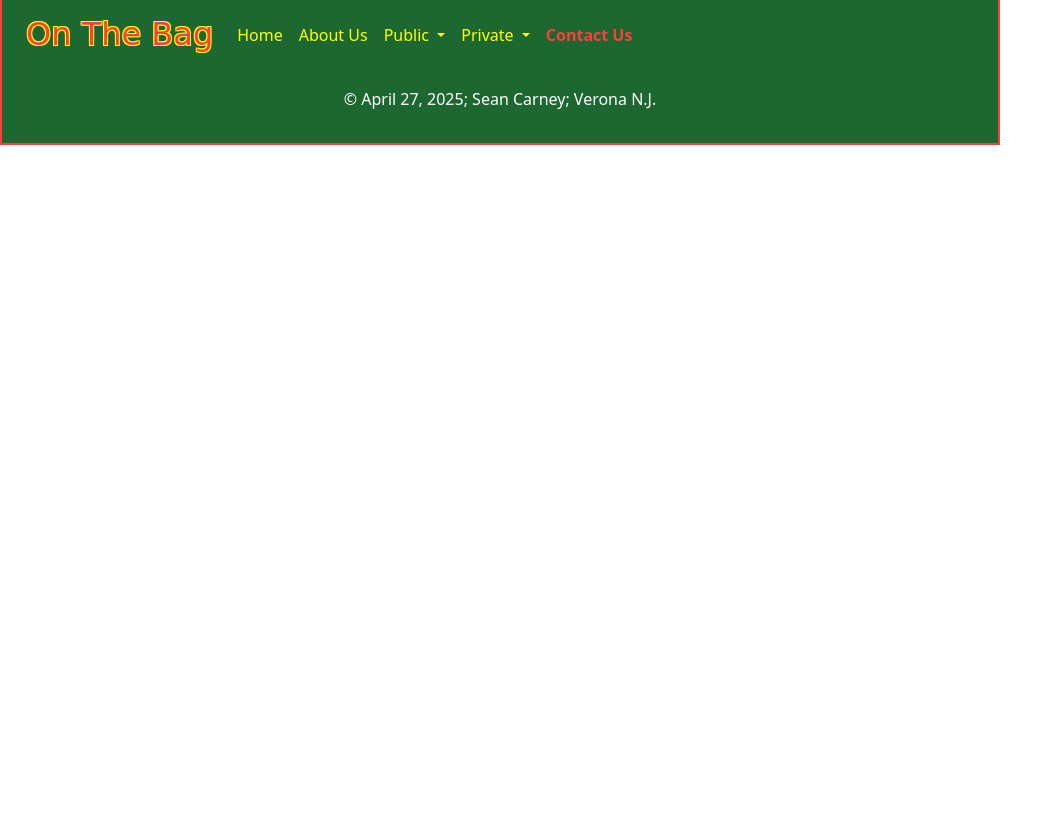
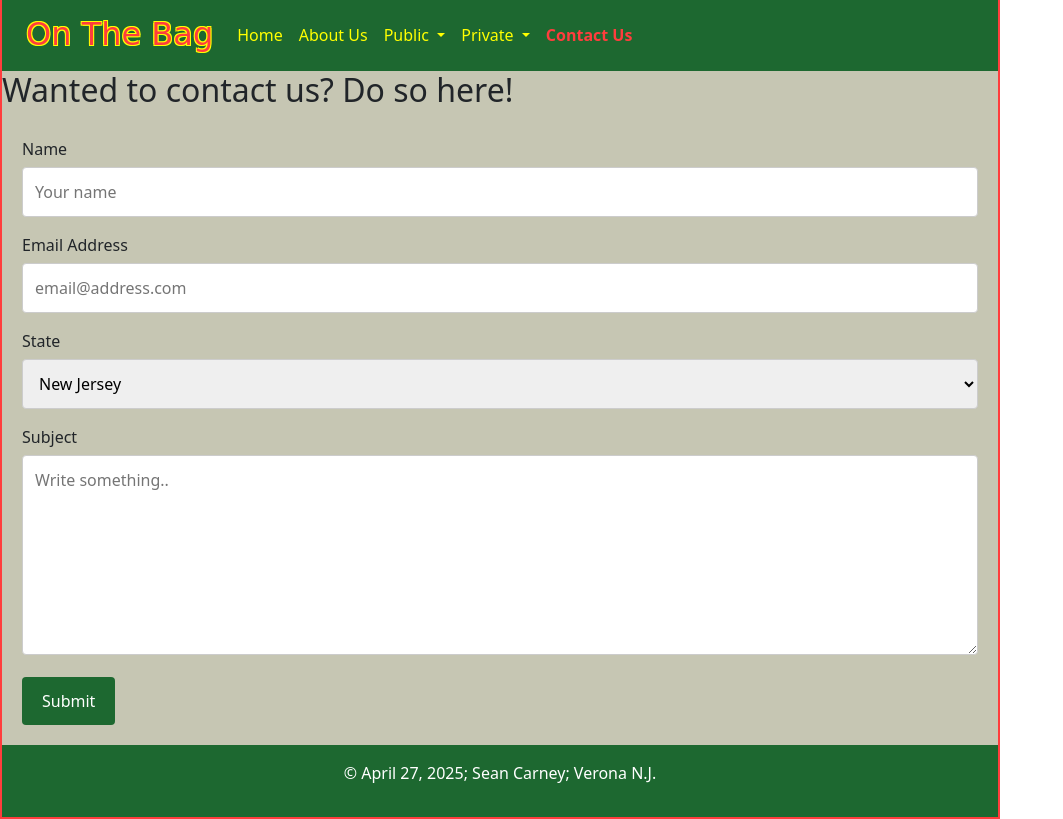
Before and after one commit to SaintSTC/OnTheBag, a plain HTML site: page contact.html in a window 1280 px wide. Shown: the part 165-984 px from the top of the page, without its empty margins (0-1063 px from the left). Before the commit the page ends 800 px from the top, so only its background shows below. Drawn offline with nearby package versions, Linux system fonts and the light colour scheme.

Commit message:
contact form and css, content updates, and added new stories

```diff
--- a/contact.html
+++ b/contact.html
@@ -12,6 +12,7 @@
         <link href="IS117-BootstrapStarterFilesV5/css/" rel="stylesheet" >
         <link href="IS117-BootstrapStarterFilesV5/css/main.css" rel="stylesheet" >
         <link href="IS117-BootstrapStarterFilesV5/css/bootstrap.css" rel="stylesheet" >
+        <link href="styles/contact.css" rel="stylesheet" >
     </head>
 
 <body>
@@ -55,7 +56,7 @@
                         <li><hr class="dropdown-divider"></li>
                         <li><a class="dropdown-item" style="color: yellow" href="privatestats.html">Stats and Ratings</a></li>
                         <li><hr class="dropdown-divider"></li>
-                        <li><a class="dropdown-item active" style="color: yellow" aria-current="page" href="privatewebsites.html">Course Websites</a></li>
+                        <li><a class="dropdown-item" style="color: yellow" aria-current="page" href="privatewebsites.html">Course Websites</a></li>
                         </ul>
                     </li>
                     <li class="nav-item">
@@ -65,7 +66,34 @@
             </div>
         </div>
 	</nav>
+    <main>
+        <h2> Wanted to contact us? Do so here!</h2>
+        <div class="container-contact">
+            <form action="action_page.php">
 
+              <label for="name">Name</label>
+              <input type="text" id="fname" name="firstname" placeholder="Your name">
+
+              <label for="emial">Email Address</label>
+              <input type="text" id="email" name="emial" placeholder="email@address.com">
+
+              <label for="state">State</label>
+              <select id="state" name="state">
+                <option value="New Jersey">New Jersey</option>
+                <option value="New York">New York</option>
+                <option value="Pennsylvannia">Pennsylvannia</option>
+                <option value="Connecticut">Connecticut</option>
+                <option value="Delaware">Delaware (fake state)</option>
+                <option value="Other">Other</option>
+              </select>
+
+              <label for="subject">Subject</label>
+              <textarea id="subject" name="subject" placeholder="Write something.." style="height:200px"></textarea>
+
+              <input type="submit" value="Submit">
+
+            </form>
+          </div>
     <footer>
 		<p>&copy; April 27, 2025; Sean Carney; Verona N.J.</N></p>
 	</footer>
--- /dev/null
+++ b/styles/contact.css
@@ -0,0 +1,32 @@
+input[type=text], select, textarea {
+    width: 100%; /* Full width */
+    padding: 12px; /* Some padding */
+    border: 1px solid #ccc; /* Gray border */
+    border-radius: 4px; /* Rounded borders */
+    box-sizing: border-box; /* Make sure that padding and width stays in place */
+    margin-top: 6px; /* Add a top margin */
+    margin-bottom: 16px; /* Bottom margin */
+    resize: vertical /* Allow the user to vertically resize the textarea (not horizontally) */
+  }
+
+  /* Style the submit button with a specific background color etc */
+  input[type=submit] {
+    background-color: #1D6830;
+    color: white;
+    padding: 12px 20px;
+    border: none;
+    border-radius: 4px;
+    cursor: pointer;
+  }
+
+  /* When moving the mouse over the submit button, add a darker green color */
+  input[type=submit]:hover {
+    background-color: #45a049;
+  }
+
+  /* Add a background color and some padding around the form */
+  .container-contact {
+    border-radius: 5px;
+    background-color: #C6C6B3;
+    padding: 20px;
+  }
```
Also changed, not shown: aboutus.html (+2 -2 lines), index.html (+2 -2 lines), privatereviews.html (+14 -28 lines), publicreviews.html (+5 -5 lines).
